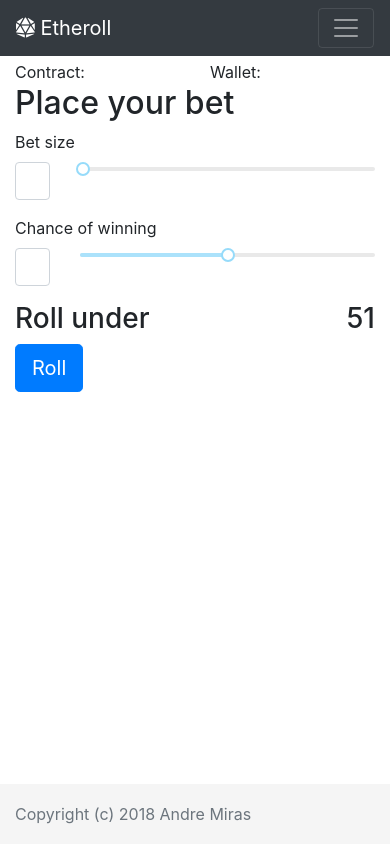
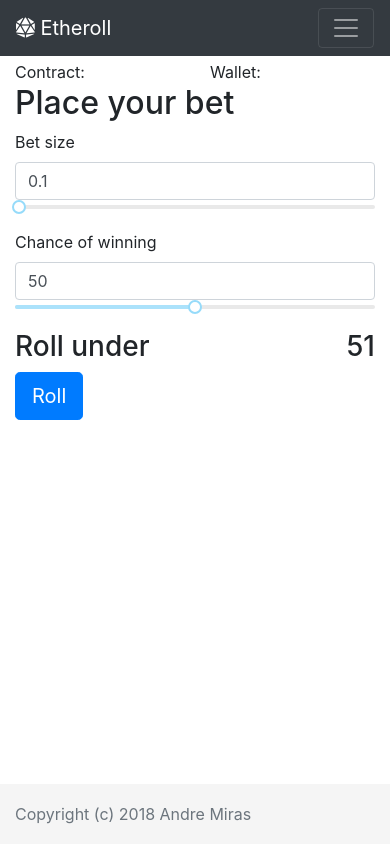
Before and after one commit to AndreMiras/etheroll, a React (Create React App) app: page / in a window 390 px wide. Built offline with nearby package versions, Linux system fonts and the light colour scheme.

Commit message:
Fixes input size on small devices
On smart phone the input wasn't large enough.

```diff
--- a/src/components/PlaceBet.js
+++ b/src/components/PlaceBet.js
@@ -9,11 +9,11 @@
 function ValueSlider(props) {
   return (
     <div className="row">
-      <div className="col">
+      <div className="col-sm-3 col-lg-2">
         <input type="number" className="form-control"
             onChange={(e) => props.updateValue(Number(e.target.value))} value={props.value} />
       </div>
-      <div className="col-10">
+      <div className="col">
         <Slider onChange={props.updateValue} value={props.value} step={props.step} max={props.max} />
       </div>
     </div>
```
Also changed, not shown: 1 other file (tests, documents, lock files or other folders).
